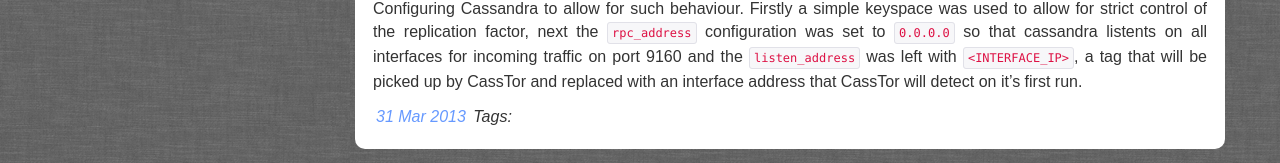
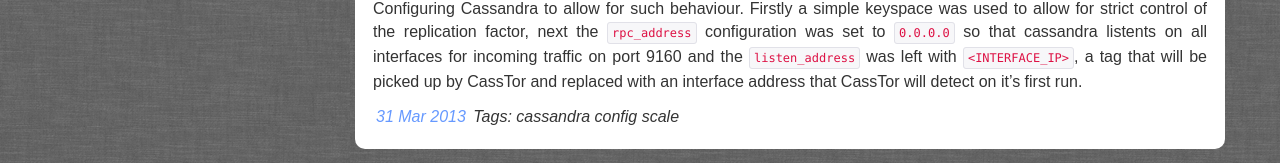
Before and after one commit to lyubent/lyubent.github.com, a Jekyll site: the page built from _posts/2013-03-31-cassandra-config.html, in a window 1280 px wide. Shown: the part 910-1073 px from the top of the page. Built offline with Jekyll 4.4.1, drawn with Linux system fonts in a browser that asks for light colours; some web fonts are replaced.

Commit message:
Updated _posts/2013-03-31-cassandra-config.html

```diff
--- a/_posts/2013-03-31-cassandra-config.html
+++ b/_posts/2013-03-31-cassandra-config.html
@@ -3,7 +3,7 @@
 title: "Cassandra Config"
 date: "2013-03-31"
 categories: ""
-tags: ""
+tags: "cassandra config scale"
 ---
 <br/>
 
```
